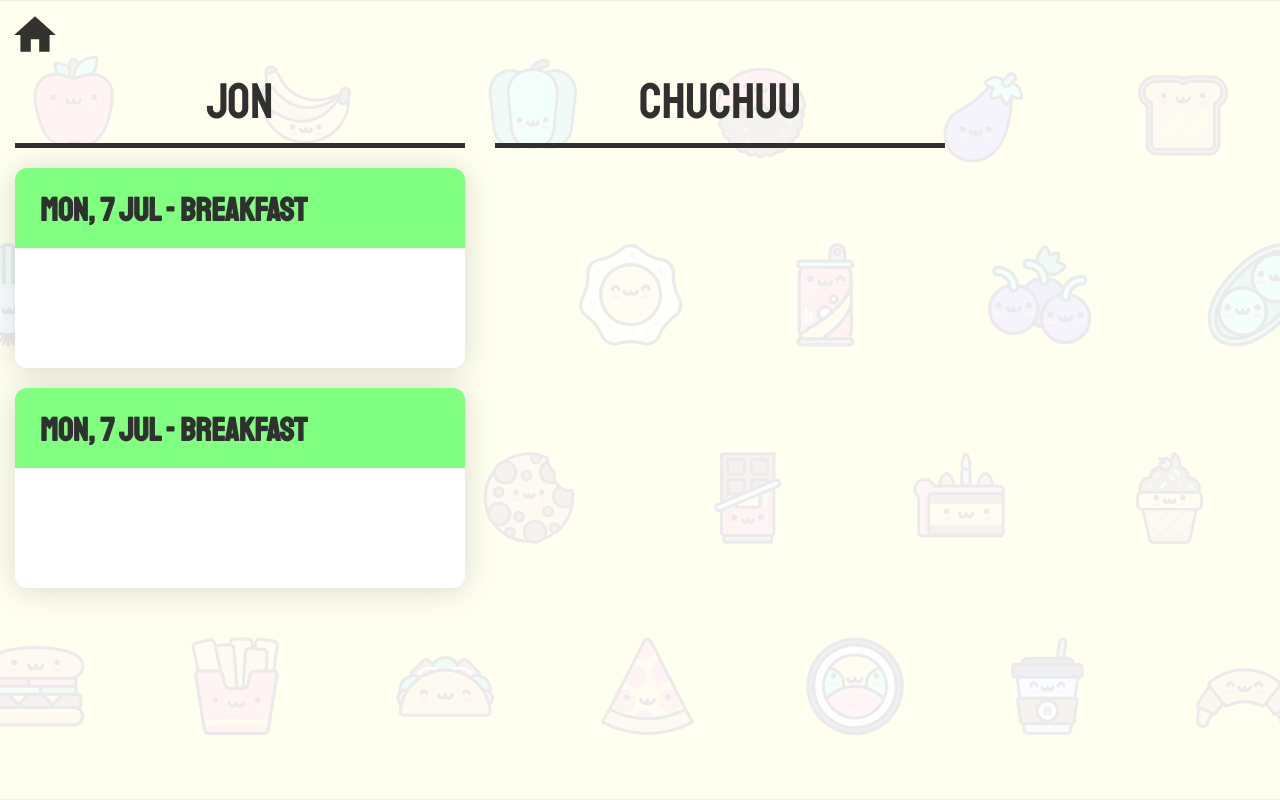
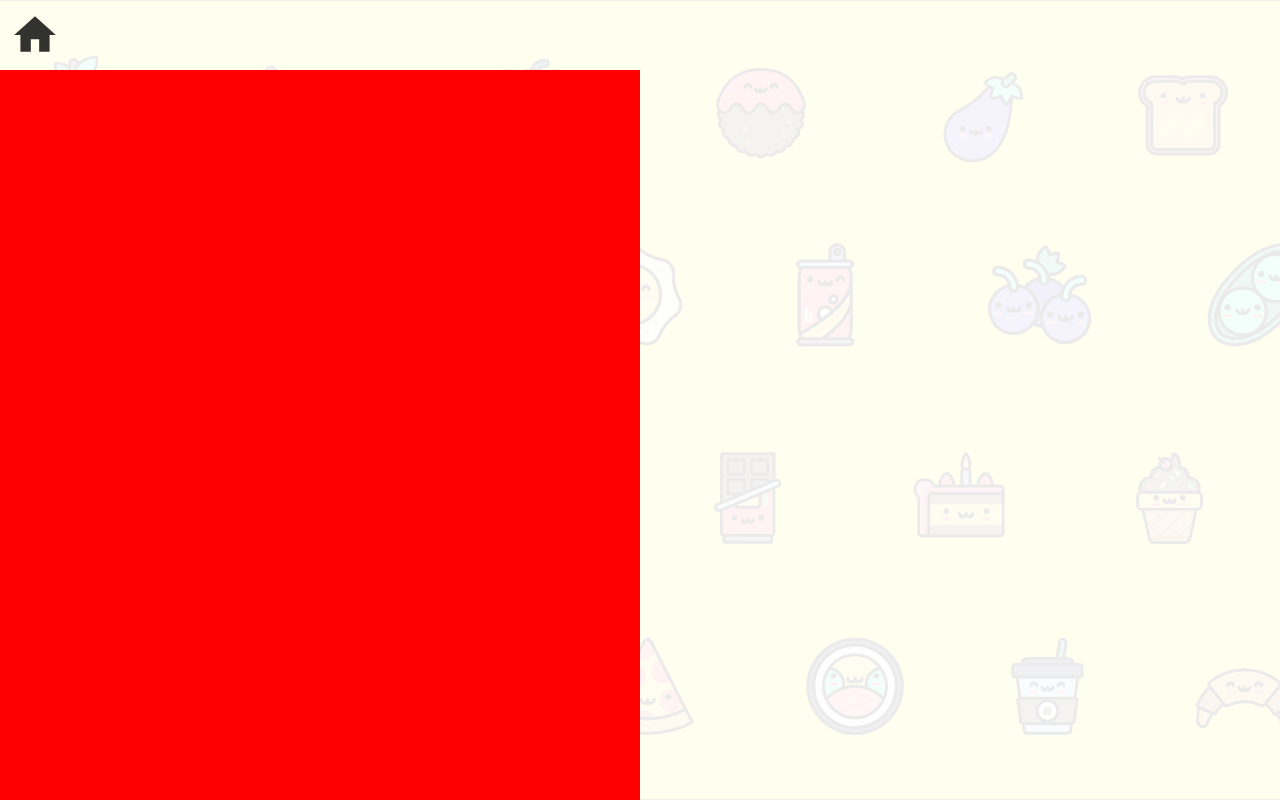
Before and after one commit to Joncwr/kitchen-dashboard-frontend, a React (Create React App) app: page /ordering in a window 1280 px wide. Built offline with nearby package versions, Linux system fonts and the light colour scheme.

Commit message:
Revert "'hi'"
This reverts commit b98e57cb8c98a87a7f71c45bf91a286406b9d51b.

```diff
--- a/package.json
+++ b/package.json
@@ -4,7 +4,6 @@
   "private": true,
   "dependencies": {
     "history": "^4.7.2",
-    "moment": "^2.23.0",
     "react": "^16.7.0",
     "react-dom": "^16.7.0",
     "react-router-dom": "^4.3.1",
--- a/src/App.css
+++ b/src/App.css
@@ -10,6 +10,13 @@
   width: 100%;
 }
 
+.default::before {
+  content: '';
+  height: 100%;
+  display: inline-block;
+  vertical-align: middle;
+}
+
 .homeButton {
   position: absolute;
   top: 10px;
@@ -19,7 +26,3 @@
   opacity: .8;
 	background: url('/img/icon_home.svg') no-repeat center center/ cover;
 }
-
-div {
-  color: #303030;
-}
--- /dev/null
+++ b/src/components/Ordering/OrderComponent/index.css
@@ -0,0 +1,6 @@
+.orderComponent {
+  width: 25%;
+  height: 100%;
+  display: inline-block;
+  background-color: red
+}
--- /dev/null
+++ b/src/components/Ordering/OrderComponent/index.js
@@ -0,0 +1,27 @@
+import React from 'react'
+
+import './index.css'
+
+class OrderComponent extends React.Component {
+  constructor(){
+    super()
+
+    this.state = {
+
+    }
+
+  }
+
+  renderOrders() {
+
+  }
+
+  render() {
+    return (
+      <div className="orderComponent">
+      </div>
+    )
+  }
+}
+
+export default OrderComponent
--- a/src/components/Ordering/UsersComponent/OrderComponent/index.css
+++ /dev/null
@@ -1,32 +0,0 @@
-.orderComponent {
-  width: 100%;
-  height: 200px;
-  border-radius: 12px;
-  background-color: white;
-  margin-top: 20px;
-  box-shadow: 0 2px 30px 0 rgba(0, 0, 0, 0.15);
-  position: relative;
-}
-
-.orderComponent-wrapper {
-    position: absolute;
-    width: 100%;
-    height: 200px;
-    border-radius: 12px;
-    overflow: hidden;
-}
-
-.orderComponent-headerContainer {
-  width: 100%;
-  height: 80px;
-  background-color: #80ff80;
-  text-align: left;
-}
-
-.orderComponent-headerContainer-text {
-  padding: 22px 0 0 25px;
-  color: #303030;
-  font-size: 33px;
-  font-family: 'Staatliches';
-  font-weight: 600;
-}
--- a/src/components/Ordering/UsersComponent/OrderComponent/index.js
+++ /dev/null
@@ -1,30 +0,0 @@
-import React from 'react'
-
-import './index.css'
-
-class OrderComponent extends React.Component {
-  constructor(){
-    super()
-
-    this.state = {
-
-    }
-
-  }
-
-  render() {
-    return (
-      <div className="orderComponent">
-        <div className="orderComponent-wrapper">
-          <div className="orderComponent-headerContainer">
-            <div className="orderComponent-headerContainer-text">
-              Mon, 7 Jul - Breakfast
-            </div>
-          </div>
-        </div>
-      </div>
-    )
-  }
-}
-
-export default OrderComponent
--- a/src/components/Ordering/UsersComponent/index.css
+++ /dev/null
@@ -1,24 +0,0 @@
-.usersComponent {
-  width: 450px;
-  height: 100%;
-  display: inline-block;
-  margin: 0 15px;
-  text-align: center;
-}
-
-.usersComponent-nameContainer {
-  text-align: center;
-  padding-bottom: 10px;
-  border-bottom: 5px solid #303030;
-}
-
-.usersComponent-nameContainer-name {
-  font-size: 50px;
-  font-family: 'Staatliches';
-}
-
-.usersComponent-orderComponentContainer {
-  width: 100%;
-  height: 100%;
-  display: inline-block;
-}
--- a/src/components/Ordering/UsersComponent/index.js
+++ /dev/null
@@ -1,52 +0,0 @@
-import React from 'react'
-
-import OrderComponent from './OrderComponent'
-
-import './index.css'
-
-class UsersComponent extends React.Component {
-  constructor(){
-    super()
-
-    this.state = {
-
-    }
-
-  }
-
-  renderOrders() {
-    let { orders } = this.props.data
-    console.log(orders);
-    if (orders) {
-      let renderOrders = []
-      orders.map((data, index) =>
-        renderOrders.push(
-          <OrderComponent
-            key={index}
-            data={data}
-          />
-        )
-      )
-
-      return renderOrders
-    }
-  }
-
-  render() {
-    let { name } = this.props.data
-    return (
-      <div className="usersComponent">
-        <div className="usersComponent-nameContainer">
-          <div className="usersComponent-nameContainer-name">
-            {name}
-          </div>
-        </div>
-        <div className="usersComponent-orderComponentContainer">
-          {this.renderOrders()}
-        </div>
-      </div>
-    )
-  }
-}
-
-export default UsersComponent
--- a/src/components/Ordering/index.js
+++ b/src/components/Ordering/index.js
@@ -1,6 +1,6 @@
 import React from 'react'
 
-import UsersComponent from './UsersComponent'
+import OrderComponent from './OrderComponent'
 
 import './index.css'
 
@@ -14,18 +14,18 @@ class Ordering extends React.Component {
 
   }
 
-  renderUsers() {
+  renderOrders() {
     let dataArr = testData
     if (dataArr.length > 0) {
       let renderDataArr = []
-      dataArr.map((data,index) =>
+      dataArr.map((data,index) => {
         renderDataArr.push(
-          <UsersComponent
+          <OrderComponent
             key={index}
             data={data}
           />
         )
-      )
+      })
 
       return (
         <div className="ordering">
@@ -38,7 +38,7 @@ class Ordering extends React.Component {
   render() {
     return (
       <div className="default">
-        {this.renderUsers()}
+        {this.renderOrders()}
       </div>
     )
   }
@@ -48,22 +48,5 @@ export default Ordering
 
 
 let testData = [
-  {
-    name: 'Jon',
-    orders: [
-      {
-        name: 'Chicken Sandwich',
-        deadline: 'Tomorrow Breakfast',
-        comments: 'Only put 1 tbsp of sweetener',
-      },
-      {
-        name: 'Chicken Sandwich',
-        deadline: 'Tomorrow Breakfast',
-        comments: 'Only put 1 tbsp of sweetener',
-      },
-    ],
-  },
-  {
-    name: 'Chuchuu',
-  },
+  'Jon', 'Chuchuu'
 ]
```
Also changed, not shown: 1 other file (tests, documents, lock files or other folders).
